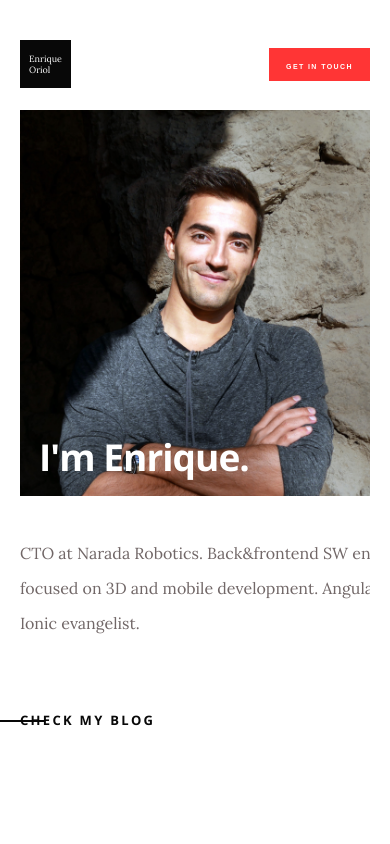
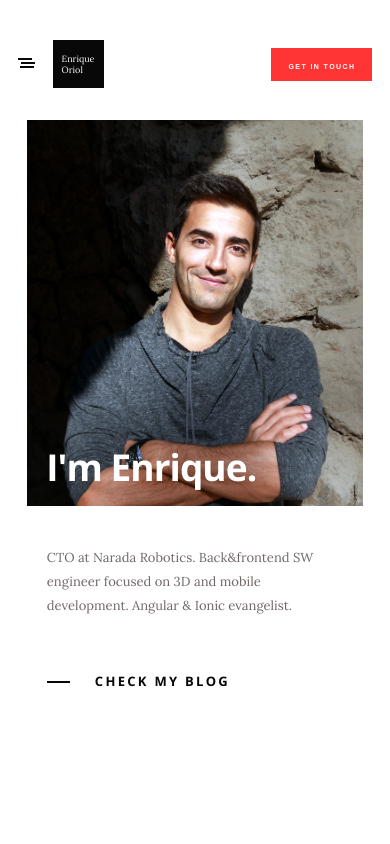
Before and after one commit to kaikcreator/eoriol, an Angular app: page /home in a window 390 px wide. Shown: the top 844 px of the page. Built offline with nearby package versions, Linux system fonts and the light colour scheme.

Commit message:
added hamburger icon menu, and improved responsive version of hero section

```diff
--- a/src/app/app.component.html
+++ b/src/app/app.component.html
@@ -1,4 +1,5 @@
 <header>
+  <app-hamburger-menu></app-hamburger-menu>
   <div class="logo"><h1>Enrique Oriol</h1></div>
   <nav>
     <a routerLink="/home" routerLinkActive="active">Home</a>
--- a/src/app/app.component.scss
+++ b/src/app/app.component.scss
@@ -1,6 +1,10 @@
 @import '~variables.scss';
 
 header{
+    @media screen and (max-width: $break-large){
+        margin: space-units(4) $side-margin-medium 0 $side-margin-medium;
+        width: calc(100% - 2*#{$side-margin-medium});
+    }
     @media screen and (max-width: $break-small){
         margin: space-units(4) $side-margin-small 0 $side-margin-small;
         width: calc(100% - 2*#{$side-margin-small});
@@ -12,6 +16,14 @@ header{
     justify-content: flex-start;
     align-items: center;
     flex-wrap: nowrap;
+
+    app-hamburger-menu{
+        display: none;
+        @media screen and (max-width: $break-large){
+            display: block;
+        }
+        margin-right: 18px;
+    }
 
     .logo{
         @media screen and (max-width: $break-small){
@@ -44,7 +56,7 @@ header{
     }
 
     nav{
-        @media screen and (max-width: $break-small){
+        @media screen and (max-width: $break-large){
             display: none;
         }
 
--- a/src/app/app.module.ts
+++ b/src/app/app.module.ts
@@ -14,6 +14,7 @@ import { BookCardComponent } from './book-card/book-card.component';
 import { BlogCardComponent } from './blog-card/blog-card.component';
 import { BlogPostsService } from './services/blog-posts.service';
 import { ContactComponent } from './contact/contact.component';
+import { HamburgerMenuComponent } from './hamburger-menu/hamburger-menu.component';
 
 
 @NgModule({
@@ -23,7 +24,8 @@ import { ContactComponent } from './contact/contact.component';
     PageNotFoundComponent,
     BookCardComponent,
     BlogCardComponent,
-    ContactComponent
+    ContactComponent,
+    HamburgerMenuComponent
   ],
   imports: [
     BrowserModule.withServerTransition({appId:'MySampleProject'}),
--- /dev/null
+++ b/src/app/hamburger-menu/hamburger-menu.component.html
@@ -0,0 +1,5 @@
+<div (click)="toogleMenu()" [class.open]="open">
+    <span></span>
+    <span></span>
+    <span></span>
+</div>
--- /dev/null
+++ b/src/app/hamburger-menu/hamburger-menu.component.scss
@@ -0,0 +1,81 @@
+@import '~variables.scss';
+
+div{
+    @media screen and (max-width: $break-small){
+        width: 17px;
+        height: 12px;
+    }
+    width: 33px;
+    height: 23px;
+    position: relative;
+    transform: rotate(0deg);
+    transition: .5s ease-in-out;
+    cursor: pointer;
+
+    span{
+        @media screen and (max-width: $break-small){
+            width: 14px;
+            height: 2px;
+        }
+        width: 27px;
+        height: 3px;
+
+        display: block;
+        position: absolute;
+        background: $color-black;
+        opacity: 1;
+        left: 0;
+        transform: rotate(0deg);
+        transition: .25s ease-in-out;
+      }
+
+      span:nth-child(1) {
+        top: 0px;
+      }
+
+      span:nth-child(2) {
+        @media screen and (max-width: $break-small){
+            top:4px;
+            left: 3px;
+        }
+        top: 7px;
+        left: 6px;
+      }
+
+
+      span:nth-child(3) {
+        @media screen and (max-width: $break-small){
+            top: 8px;
+            left:2px;
+        }
+        top: 14px;
+        left: 4px;
+      }
+
+      &:hover span:nth-child(2), &:hover span:nth-child(3){
+          left:0px;
+      }
+
+      &.open span:nth-child(1){
+        @media screen and (max-width: $break-small){
+            top:4px;
+        }
+        top: 7px;
+        left:0px;
+        transform: rotate(135deg);
+      }
+
+      &.open span:nth-child(2) {
+        opacity: 0;
+        left: -14px;
+      }
+
+      &.open span:nth-child(3) {
+        @media screen and (max-width: $break-small){
+            top:4px;
+        }
+        top: 7px;
+        left:0px;
+        transform: rotate(-135deg);
+      }
+}
--- /dev/null
+++ b/src/app/hamburger-menu/hamburger-menu.component.ts
@@ -0,0 +1,22 @@
+import { Component, OnInit, HostBinding } from '@angular/core';
+
+@Component({
+  selector: 'app-hamburger-menu',
+  templateUrl: './hamburger-menu.component.html',
+  styleUrls: ['./hamburger-menu.component.scss']
+})
+export class HamburgerMenuComponent implements OnInit {
+
+  constructor() { }
+
+  public open: boolean = false;
+
+  ngOnInit() {
+  }
+
+  toogleMenu(){
+    this.open = !this.open;
+    console.log("toogling menu: ",this.open);
+  }
+
+}
--- a/src/app/home/home.component.scss
+++ b/src/app/home/home.component.scss
@@ -23,15 +23,17 @@
 #hero{
     height: 865px;
     display: flex;
+    @media screen and (max-width: $break-small){
+        margin-left: 12vw;
+        margin-right: 12vw;
+    }
 
     .detail{
         @media screen and (max-width: $break-small){
-            margin-left: $side-margin-small;
-            margin-right: $side-margin-small;
-            width: calc(100vw - 40px);
-            overflow: hidden;
+            margin-left: 0;
+            margin-right: 0;
             justify-content: flex-start;
-            margin-top: 110px;
+            margin-top: 120px;
         }
         margin-left: $side-margin;
         margin-right: 2%;
@@ -41,6 +43,10 @@
         flex: 1;
 
         .detail-name{
+            @media screen and (max-width: $break-small){
+                margin-left: -5vw;
+                margin-right: -5vw;
+            }
             position: relative;
             margin-bottom: 40px;
 
@@ -61,6 +67,9 @@
                     color: white;
                     letter-spacing: -0.97px;
                 }
+                @media screen and (min-width: $break-small) and (max-width: $break-large){
+                    font-size: 9vw;
+                }
             }
 
             .small-picture{
@@ -74,11 +83,16 @@
         }
 
         p{
+            @media screen and (max-width: $break-small){
+                font-size: 13px;
+                line-height: 24px;
+                margin-bottom: 46px;
+            }
             font-family: $lora-font;
             color: $color-home-paragraph;
 
-            width: 414px;
-            height: 87px;
+            max-width: 414px;
+            //height: 87px;
             margin-top: 0px;
             margin-bottom: 80px;
             font-size: 16px;
@@ -87,13 +101,23 @@
         }
 
         .anchor-link{
+            @media screen and (max-width: $break-small){
+                padding-left: 48px;
+                position: relative;
+            }
             &:after{
+                @media screen and (max-width: $break-small){
+                    width: 23px;
+                }
                 width: 44px;
                 position: absolute;
                 left: 0;
             }
 
             &:hover:after{
+                @media screen and (max-width: $break-small){
+                    left: 20px;
+                }
                 left:40px;
             }
         }
--- a/src/variables.scss
+++ b/src/variables.scss
@@ -36,12 +36,13 @@ $spacing-base: 10px;
     @return $spacing-base * $factor;
 }
 $side-margin: space-units(9);
-$side-margin-small: space-units(2);
+$side-margin-medium: space-units(4);
+$side-margin-small: 4.5vw;
 
 
 /* media */
 $break-small: 600px;
-$break-large: 1024px;
+$break-large: 1060px;
 
 /* mixins */
 @mixin base-section-content{
```
Also changed, not shown: 1 other file (tests, documents, lock files or other folders).
